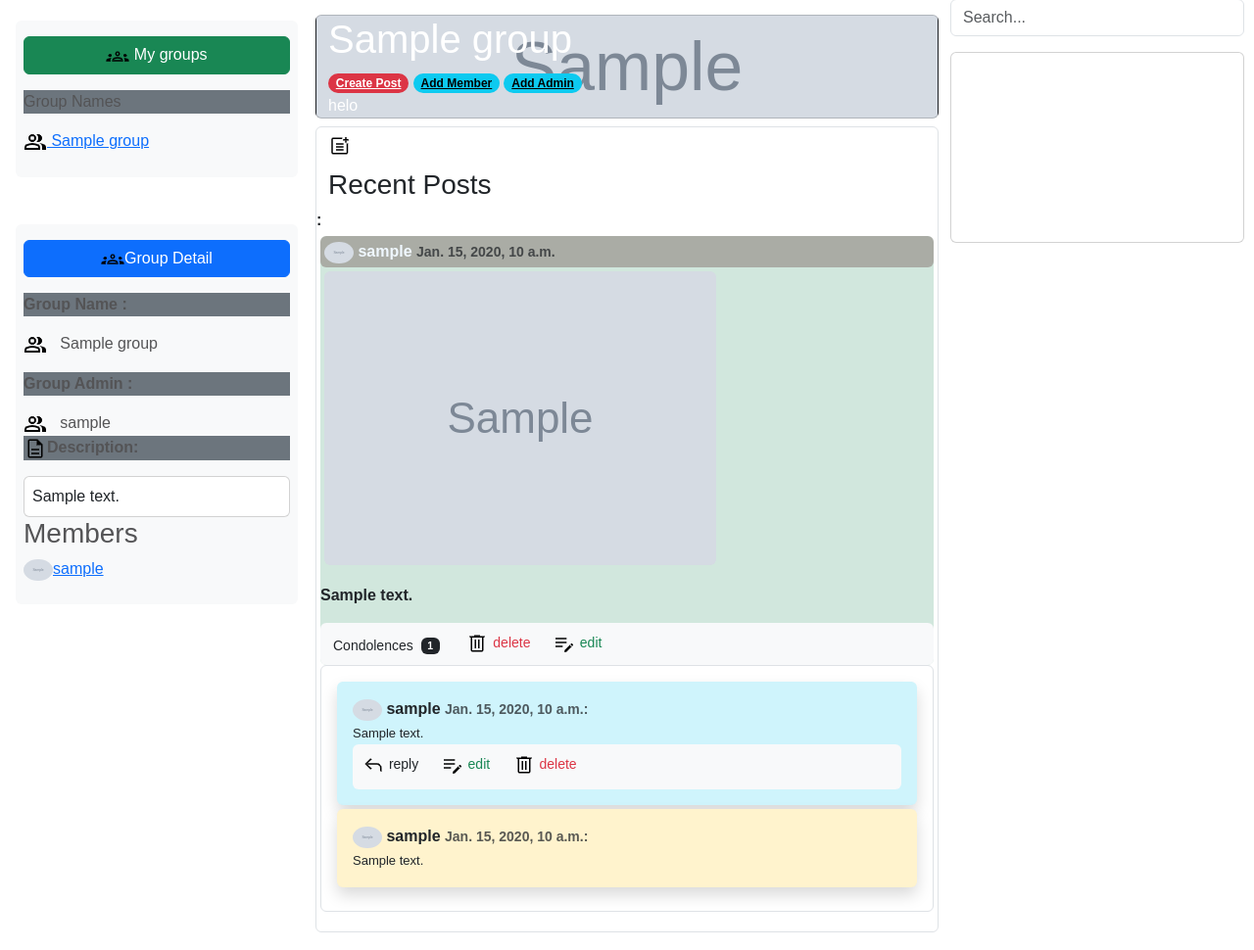
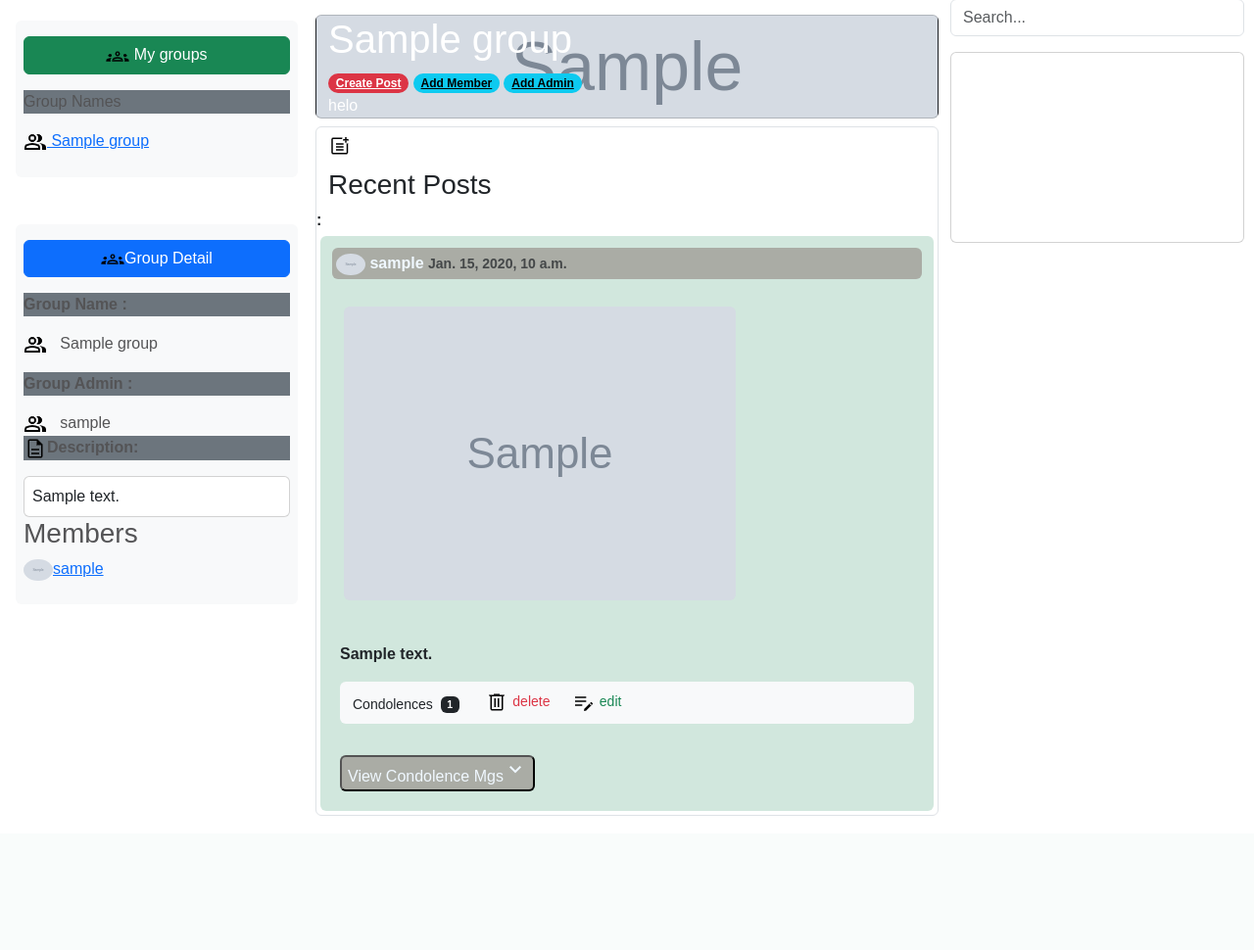
Before and after one commit to jona44/chema, a Django app: page / in a window 1280 px wide. Shown: the part 107-1077 px from the top of the page at 98% size. After the commit the page ends 940 px from the top, so only its background shows below. Run offline with Django 4.2, Linux system fonts and the light colour scheme; a user stored in the database is signed in; tables that the repository leaves empty hold one stand-in row (values such as "Sample post"); grey boxes marked "Sample" are stand-in pictures; some libraries are stand-ins or nearby versions; some web fonts are replaced.

Commit message:
'master'

```diff
--- a/chema/views.py
+++ b/chema/views.py
@@ -11,41 +11,40 @@ import random
 from .forms import *
 
 
-@login_required
+
+
 def home(request):
     user = request.user
     groups = Group.objects.filter(members=user)
     search_form = SearchForm()
     grouped_data = []
     active_group = Group.objects.filter(is_active=True).first()
+
+    # Fetch only the posts of the active group
     active_group_posts = Post.objects.filter(group=active_group).order_by('-created_at')
+
+    # Fetch comments for the posts in the active group
     active_group_comments = Comment.objects.filter(post__in=active_group_posts).order_by('-created_at')
 
-    for group in groups:
-        posts = Post.objects.filter(group=group).order_by('-created_at')
-        comments = Comment.objects.filter(post__group=group).order_by('-created_at')
-        admins_as_members = group.admins_as_members.all()
+    group_data = {
+        'group': active_group,
+        'minimized': not (active_group_posts.exists() or active_group_comments.exists()),
+        'posts': active_group_posts[:5],  # Limit the number of posts to display initially
+        'comments': active_group_comments,  # Comments for active group's posts
+        'admins_as_members': active_group.admins_as_members.all(),
+    }
 
-        group_data = {
-            'group': group,
-            'minimized': not (posts.exists() or comments.exists()),
-            'posts': posts[:5],  # Limit the number of posts to display initially
-            'comments': comments[:1],  # Limit the number of comments to display initially
-            'admins_as_members': admins_as_members,
-        }
+    for comment in group_data['comments']:
+        comment.replies.set(Reply.objects.filter(comment=comment).order_by('-created_at')[:3])
 
-        for comment in comments:
-            comment.replies.set(Reply.objects.filter(comment=comment).order_by('-created_at')[:3])
-        grouped_data.append(group_data)
-
-    return render(request, 'chema/home.html', {'grouped_data' : grouped_data,
-                                               'groups': groups,
-                                               'search_form': search_form,
-                                               'active_group':active_group,
-                                               'active_group_posts': active_group_posts,
-                                               'active_group_comments': active_group_comments
-                                               })
-
+    return render(request, 'chema/home.html', {
+        'grouped_data': [group_data],  # Only the active group data
+        'groups': groups,
+        'search_form': search_form,
+        'active_group': active_group,
+        'active_group_posts': active_group_posts,
+        'active_group_comments': active_group_comments
+    })
 
 @login_required
 def choice(request):
@@ -96,7 +95,7 @@ def createPost(request, group_id):
     # Check if the user is a member of the group
     if request.user not in group.members.all():
         messages.error(request, "You are not a member of this group.")
-        return redirect('your_redirect_url')  # Replace 'your_redirect_url' with the actual URL
+        return redirect('home')  # Replace 'your_redirect_url' with the actual URL
 
     if request.method == 'POST':
         # Process the form submission
--- a/static/css/main.css
+++ b/static/css/main.css
@@ -109,3 +109,8 @@ body{
     display: none !important;
   }
 }
+
+   /* Initially hide the content */
+   .hidden-content {
+    display: none;
+}
--- a/templates/chema/home.html
+++ b/templates/chema/home.html
@@ -70,22 +70,20 @@
         </div>
     </div>
 
-
     <div class="row d-flex">
-
         <div class="card text-bg-dark  " style="background-image: url('{{ active_group.cover_image.url}}');
                                                     background-size: cover;
                                                     background-position: center center;
                                                     background-repeat: no-repeat;">
+            <div>
+                <div class="card-title"> <h1>{{ active_group.name }}</h1></div>
+                {% if active_group.id %}
+                <a href="{% url 'createPost'  group_id=active_group.id %}" class="badge rounded-pill text-bg-danger ">Create Post</a>
+                <a href="{% url 'add_member'  group_id=active_group.id %}"class="badge rounded-pill text-bg-info ">Add Member</a>
+                <a href="{% url 'add_admin'  group_id=active_group.id %}"class="badge rounded-pill text-bg-info ">Add Admin</a>
+                {% endif %}
+            </div>
 
-            <div>
-
-                <div class="card-title"> <h1>{{ active_group.name }}</h1></div>
-                <a href="{% url 'createPost' active_group.id %}"class="badge rounded-pill text-bg-danger ">Create Post</a>
-                <a href="{% url 'add_member' active_group.id %}"  class="badge rounded-pill text-bg-info ">Add Member</a>
-                <a href="{% url 'add_admin' active_group.id %}"  class="badge rounded-pill text-bg-info ">Add Admin</a>
-
-            </div>
             <div class="h-50 d-inline-block ">
                 helo
             </div>
@@ -98,8 +96,8 @@
         {% for post in active_group_posts %}
 
         <div class="list-unstyled group p-1 ">
-            <div class="group bg-success-subtle text-emphasis-success rounded  ">
-                <div class="bg-color p-1 rounded">
+            <div class="group bg-success-subtle text-emphasis-success rounded p-1">
+                <div class="bg-color p-1 rounded m-2">
                     <img class="rounded-circle account-img" width="30"
                     src="{{ post.author.profile.profile_pic.url }}">
                     <strong>{{ post.author.username }} </strong>
@@ -108,13 +106,13 @@
                 <figure class="figure m-1 rounded">
                     {% if post.image %}
                     <img src="{{ post.image.url }}" width="400"
-                    class="figure-img img-fluid rounded float-end" alt="...">
+                    class="figure-img img-fluid rounded float-end m-3" alt="...">
                     {% endif %}
-                    <figcaption class="figure-caption"></figcaption>
+
                 </figure>
 
-                <p class="post">{{ post.content }}</p>
-                        <div class="d-flex bg-light rounded pt-1">
+                <p class="post m-3">{{ post.content }}</p>
+                    <div class="d-flex bg-light rounded pt-1 m-3">
                             <a href="{% url 'create_comment' post.id %}" class="p-1">
                                 <div class="btn btn-sm ">Condolences&nbsp;
                                     <span class="badge text-bg-dark">{{ post.comment_set.count }}</span>
@@ -128,22 +126,23 @@
                                 </div>
                             </a>&nbsp;
                             <a href="{% url 'edit_post' post.id %}">
-
                                 <div class="btn btn-sm text-success">
                                  <img src="{% static 'icon_pngs/edit_note_FILL0_wght300_GRAD0_opsz24.png' %}"
                                     alt="">&nbsp;edit
                                 </div>
+                                {% endif %}
                             </a>
-                            {% endif %}
+                    </div>
+                                <button class="toggle-button bg-color rounded m-3 ">View Condolence Mgs<span class="material-symbols-outlined">
+                                    keyboard_arrow_down
+                                    </span></button>
 
-                        </div>
-                    </div>
+                                <div class="hidden-content">
                                      <ul class="list-unstyled border rounded p-3 mb-3 ml-4">
                                     {% for comment in active_group_comments %}
-
+                                    {% if comment.post == post %}
                                <li>
-                            <div
-                                class="bg-info-subtle text-emphasis-info p-1 mb-1 shadow p-3 mb-1 bg-body-tertiary rounded">
+                             <div class="bg-info-subtle text-emphasis-info p-1 mb-1 shadow p-3 mb-1 bg-body-tertiary rounded">
                                 <img class="rounded-circle account-img" width="30"
                                     src="{{ comment.author.profile.profile_pic.url }}">
                                 <strong>{{ comment.author.username }}</strong>
@@ -151,8 +150,7 @@
                                 <div><small class="comment">{{ comment.content }}</small></div>
                                 <div class="d-flex bg-light rounded pt-1">
                                     <a href="{% url 'add_reply' comment_id=comment.id %}">
-                                        <div class="btn btn-sm "><img
-                                                src="{% static 'icon_pngs/reply_FILL0_wght300_GRAD0_opsz24.png' %}"
+                                        <div class="btn btn-sm "><img src="{% static 'icon_pngs/reply_FILL0_wght300_GRAD0_opsz24.png' %}"
                                             alt="">&nbsp;reply</div>
                                         <h6><span class="badge text-bg-dark"></span></h6>
                                     </a>&nbsp;
@@ -168,16 +166,20 @@
                                                 alt="">&nbsp;delete
                                             </div>
                                         </a>
-
-
-
+                                    {%endif%}
                                 </div>
                               </div>
+
                               <ul class="list-unstyled rounded  ">
                                 {% for reply in comment.replies.all %}
                                 <li>
-                                    <div
-                                        class="bg-warning-subtle text-emphasis-warning p-3 shadow p-3 mb-2 bg-body-tertiary rounded">
+                                    <div class="bg-warning-subtle text-emphasis-warning p-3 ml-5 rounded d-flex">
+                                        <div class="px-3">
+                                            <svg xmlns="http://www.w3.org/2000/svg" height="35" viewBox="0 -960 960 960" width="35">
+                                                <path d="m560-120-57-57 144-143H200v-480h80v400h367L503-544l56-57 241 241-240 240Z"/>
+                                            </svg>
+                                        </div>
+                                        <div>
                                             <img class="rounded-circle account-img" width="30"
                                             src="{{ reply.author.profile.profile_pic.url }}">
                                             <strong>{{ reply.author.username }}</strong>
@@ -186,15 +188,19 @@
                                                 <small class="comment">{{ reply.content }}</small>
                                         </div>
                                         </div>
+
+                                    </div>
                                 </li>
                                 {% endfor %}
                             </ul>
+
                         </li>
                         {% endif %}
                         {% endfor %}
                      </ul>
                     </div>
-
+                 </div>
+               </div>
 
 
         {% endfor %}
@@ -203,7 +209,25 @@
 </div>
 
 </div>
+                           </div>
 
+
+                           <script>
+                            document.addEventListener("DOMContentLoaded", function () {
+                                var toggleButtons = document.querySelectorAll(".toggle-button");
+
+                                toggleButtons.forEach(function (button) {
+                                    button.addEventListener("click", function () {
+                                        var content = this.nextElementSibling; // Get the next sibling
+                                        if (content.style.display === "none" || content.style.display === "") {
+                                            content.style.display = "block"; // Show the content
+                                        } else {
+                                            content.style.display = "none"; // Hide the content
+                                        }
+                                    });
+                                });
+                            });
+                        </script>
 
 
   {% endblock%}
```
Lines whose indentation alone changed are shown as unchanged.
